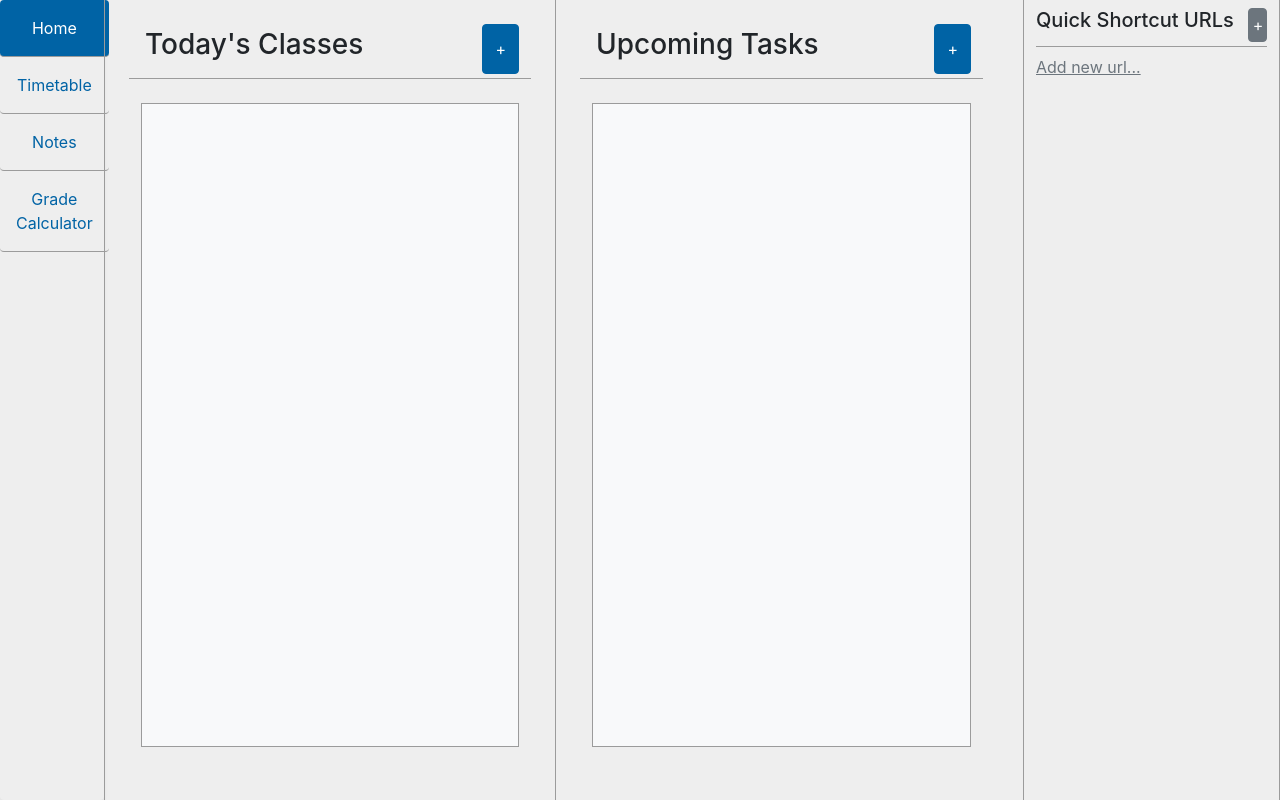
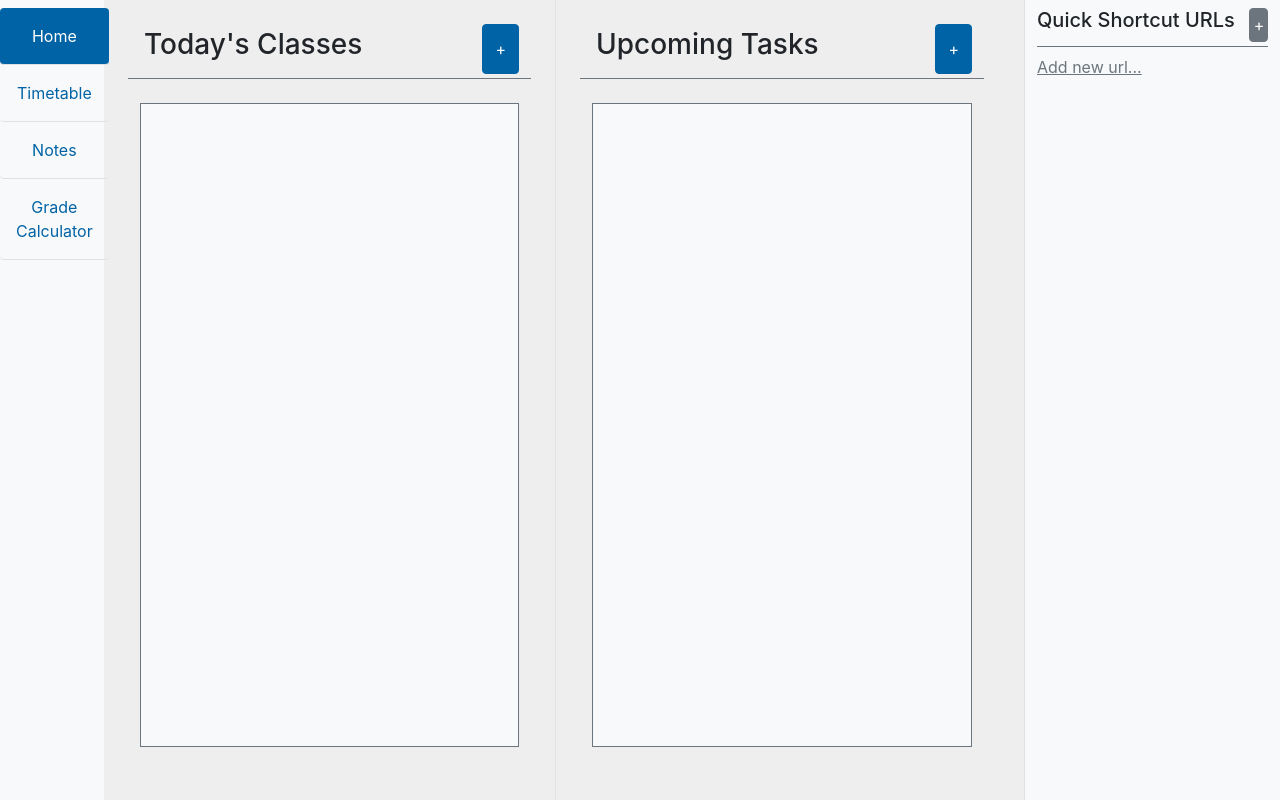
Before and after one commit to Alanas-J/cloudscholar-client, a React (Create React App) app: page / in a window 1280 px wide. Both pictures are taken after typing "name@example.com", "Sample123" into the empty fields and a click on the button "Sign in". Built offline with nearby package versions, Linux system fonts and the light colour scheme.

Commit message:
changed styling around

```diff
--- a/src/components/main_display/MainDisplay.jsx
+++ b/src/components/main_display/MainDisplay.jsx
@@ -9,7 +9,7 @@ function MainDisplay() {
     const display = useSelector(state => state.appDisplay.value);
 
     return (
-        <div className='mainDisplay d-flex' >
+        <div className='mainDisplay d-flex'>
             <NavigationBar/>
             {renderSwitch(display)}
         </div>
--- a/src/components/main_display/home/Home.jsx
+++ b/src/components/main_display/home/Home.jsx
@@ -11,7 +11,7 @@ function Home() {
 
 
     return (
-      <div className={styles.home+" container-fluid border-start border-end"}>
+      <div className={styles.home+" container-fluid"}>
 
         {/* Main row*/}
         <div className='row h-100'>
@@ -25,7 +25,7 @@ function Home() {
               <div className="col-6 mw-30 border-end">
                 <div className='scheduleComponent pt-4 mx-4 h-100'>
 
-                  <div className="row border-bottom mb-2">
+                  <div className="row border-bottom border-secondary mb-2">
                     <div className="col-12 d-flex justify-content-between pb-1">
                       <h3 className='p-1 '>Today's Classes</h3>
                       <button type="button" className="btn btn-primary" onClick={() => dispatch(openModal('AddClass'))}>+</button>
@@ -41,7 +41,7 @@ function Home() {
               {/* Upcoming Tasks Col*/}
               <div className="col-6 border-left">
                 <div className='scheduleComponent pt-4 mx-4 h-100'>
-                  <div className="row border-bottom mb-2">
+                  <div className="row border-bottom border-secondary mb-2">
                     <div className="col-12 d-flex justify-content-between pb-1">
                       <h3 className='p-1 '>Upcoming Tasks</h3>
                       <button type="button" className="btn btn-primary">+</button>
@@ -59,11 +59,11 @@ function Home() {
           </div>
 
           {/* Quick Shortcuts */}
-          <div className={styles.shortcuts+" border-start pt-2 "}>
+          <div className={styles.shortcuts+" border-start pt-2 bg-light "}>
             <div className="row">
               <div className="col">
 
-                <div className="d-flex border-bottom mb-2 justify-content-start pb-1 mb-2">
+                <div className="d-flex border-bottom border-secondary mb-2 justify-content-start pb-1 mb-2">
                 <h5 className='col'>Quick Shortcut URLs</h5>
                 <button type="button" className="col-1 p-1 btn btn-secondary">+</button>
                 </div>
--- a/src/components/main_display/home/todays_classes/TodaysClassesDisplay.jsx
+++ b/src/components/main_display/home/todays_classes/TodaysClassesDisplay.jsx
@@ -2,7 +2,7 @@ import styles from '../Home.module.css'
 
 function TodaysClassesDisplay() {
     return (
-        <div className={styles.height83 + " mt-4 border bg-light"}>
+        <div className={styles.height83 + " mt-4 border border-secondary bg-light"}>
 
         </div>
     );
--- a/src/components/main_display/home/upcoming_tasks/UpcomingTasksDisplay.jsx
+++ b/src/components/main_display/home/upcoming_tasks/UpcomingTasksDisplay.jsx
@@ -2,7 +2,7 @@ import styles from '../Home.module.css'
 
 function UpcomingTasksDisplay() {
     return (
-        <div className={styles.height83 + " mt-4 border bg-light"}>
+        <div className={styles.height83 + " mt-4 border bg-light border-secondary"}>
 
         </div>
     );
--- a/src/components/main_display/navigation/NavigationBar.jsx
+++ b/src/components/main_display/navigation/NavigationBar.jsx
@@ -11,10 +11,10 @@ function NavigationBar() {
     const navButtonStyle = "nav-link py-3 border-bottom";
 
     return (
-      <div className='navigationBar d-flex flex-column flex-shrink-0 border-right shadow-sm  rounded'>
+      <div className='navigationBar d-flex flex-column flex-shrink-0  bg-light'>
         <ul className="nav nav-pills nav-flush flex-column mb-auto text-center ">
 
-          <li className="nav-item">
+          <li className="nav-item my-2">
             <a href="#" className={appDisplay == "home" ? "active "+navButtonStyle : navButtonStyle}
             onClick={() => dispatch(setDisplay("home"))}>
               Home
--- a/src/scss/cloudscholar_variables.scss
+++ b/src/scss/cloudscholar_variables.scss
@@ -1,3 +1,4 @@
 $primary: #0063a5;
-$border-color: #9b9b9b;
+/*$border-color: #9b9b9b;*/
+/*$light: #ffffff;*/
 $transition-fade: opacity .4s ease-in !default;
```
